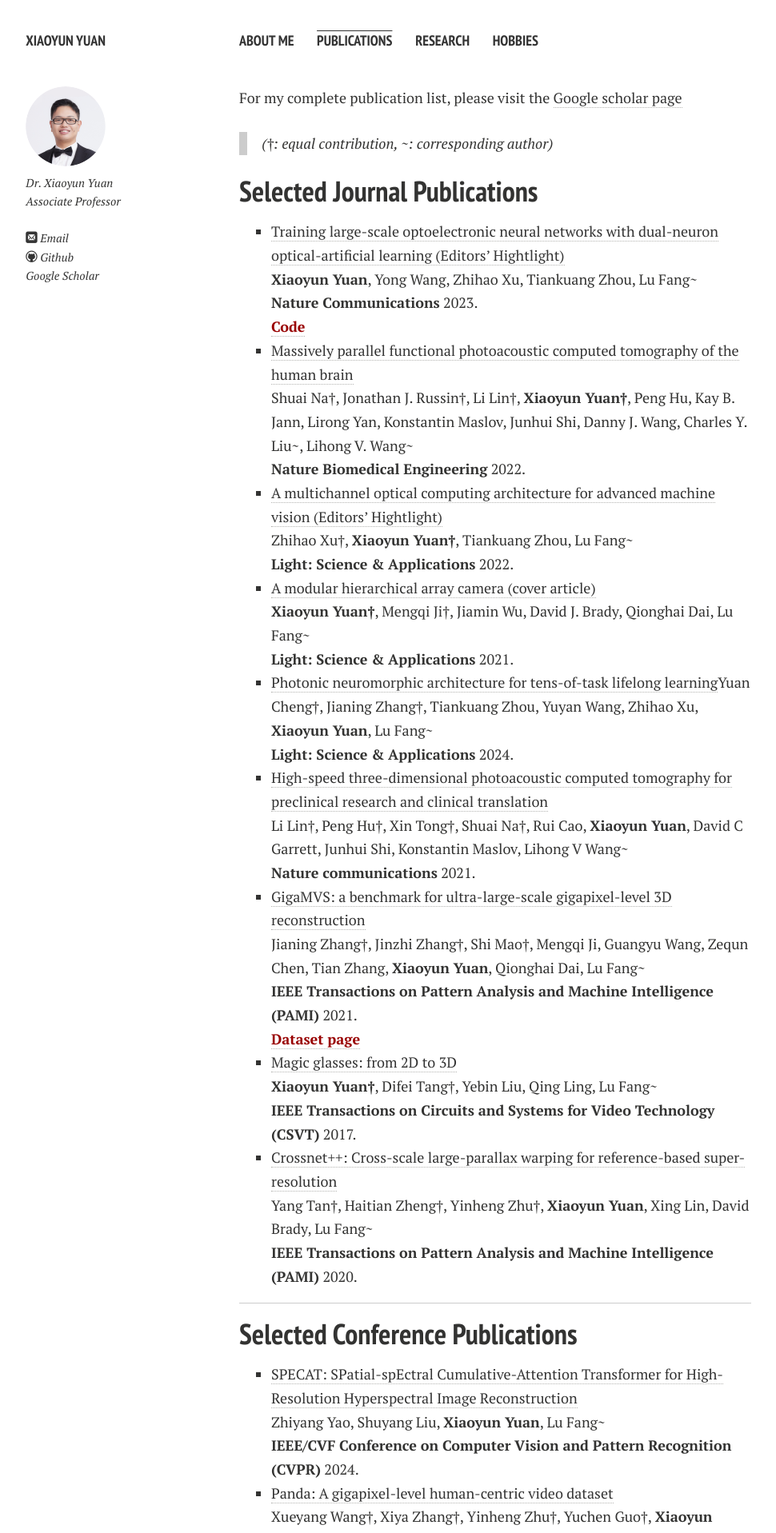
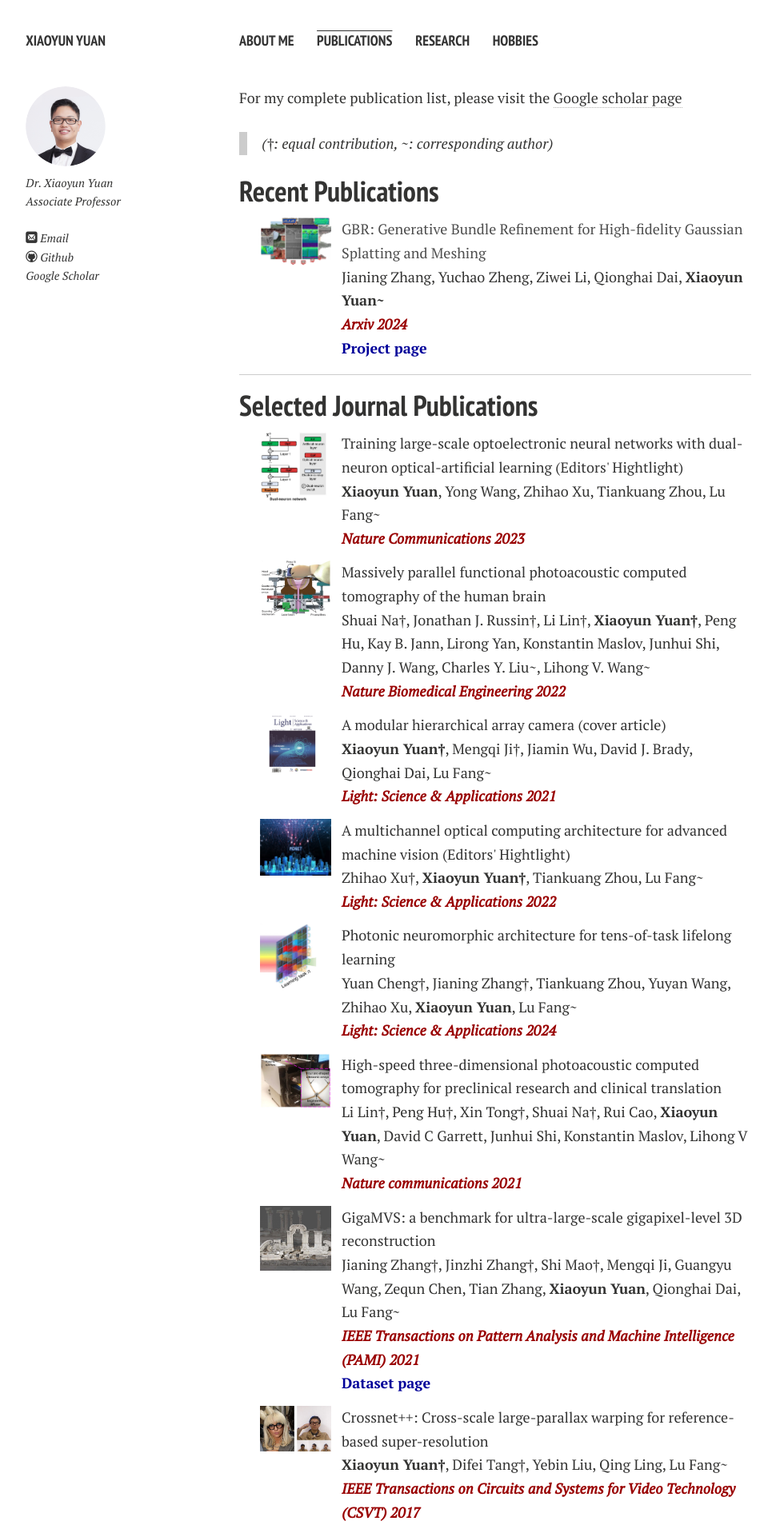
Before and after one commit to yuanxy92/yuanxy92.github.io, a Jekyll site: the page built from publications.md, in a window 1280 px wide. Shown: the top 1917 px of the page at 80% size, without its empty margins (21-991 px from the left). Built offline with Jekyll 4.4.1, drawn with Linux system fonts in a browser that asks for light colours; nearby versions of some CDN libraries; comment, search, counter and statistics services are not loaded; a style sheet for code colours, icons or effects is not loaded; some of the changed text lies outside the part shown.

Commit message:
update publication page

```diff
--- a/publications.md
+++ b/publications.md
@@ -3,58 +3,193 @@ layout: page
 permalink: /publications/index.html
 title: Publications
 ---
+<style>
+.pub_wrapper {
+  display: grid;
+  grid-template-columns: 1fr 4fr;
+  margin-top:2%
+}
+.pub_wrapper img{
+  width: 70%;
+  margin-right:10%
+}
+</style>
 
 For my complete publication list, please visit the [Google scholar page](https://scholar.google.com/citations?user=MrEV0uwAAAAJ&hl=en)
 
 > (†: equal contribution, ~: corresponding author)
 
+## Recent Publications
+<div class="pub_wrapper">
+    <div style="text-align: right">
+        <img src="/mypaper/paper_icon/Arxiv_GBR.jpg" alt="Xiaoyun Yuan">
+    </div>
+    <div style="text-align: left">
+        <a href="">
+        GBR: Generative Bundle Refinement for High-fidelity Gaussian Splatting and Meshing</a><br>
+        Jianing Zhang, Yuchao Zheng, Ziwei Li, Qionghai Dai, <b>Xiaoyun Yuan~</b><br>
+        <b><em><font color="#990000">Arxiv 2024</font></em></b><br>
+        <b><a href="https://gbrnvs.github.io/">
+        <font color="#000099">Project page</font></a></b>
+    </div>
+</div>
+---
+
 ## Selected Journal Publications
 
-- [Training large-scale optoelectronic neural networks with dual-neuron optical-artificial learning (Editors' Hightlight)](https://www.nature.com/articles/s41467-023-42984-y)<br>**Xiaoyun Yuan**, Yong Wang, Zhihao Xu, Tiankuang Zhou, Lu Fang~<br> **Nature Communications** 2023.<br>[**<font color="#990000">Code</font>**](https://github.com/yuanxy92/DANTE)
-- [Massively parallel functional photoacoustic computed tomography of the human brain](https://www.nature.com/articles/s41551-021-00735-8)<br>Shuai Na†, Jonathan J. Russin†, Li Lin†, **Xiaoyun Yuan†**, Peng Hu, Kay B. Jann, Lirong Yan, Konstantin Maslov, Junhui Shi, Danny J. Wang, Charles Y. Liu~, Lihong V. Wang~<br> **Nature Biomedical Engineering** 2022.
-- [A multichannel optical computing architecture for advanced machine vision (Editors' Hightlight)](https://www.nature.com/articles/s41377-022-00945-y)<br>Zhihao Xu†, **Xiaoyun Yuan†**, Tiankuang Zhou, Lu Fang~<br> **Light: Science & Applications** 2022.
-- [A modular hierarchical array camera (cover article)](https://www.nature.com/articles/s41377-021-00485-x)<br>**Xiaoyun Yuan†**, Mengqi Ji†, Jiamin Wu, David J. Brady, Qionghai Dai, Lu Fang~<br> **Light: Science & Applications** 2021.
-- [Photonic neuromorphic architecture for tens-of-task lifelong learning](https://www.nature.com/articles/s41377-024-01395-4)Yuan Cheng†, Jianing Zhang†, Tiankuang Zhou, Yuyan Wang, Zhihao Xu, **Xiaoyun Yuan**, Lu Fang~<br> **Light: Science & Applications** 2024.
-- [High-speed three-dimensional photoacoustic computed tomography for preclinical research and clinical translation](https://www.nature.com/articles/s41467-021-21232-1)<br>Li Lin†, Peng Hu†, Xin Tong†, Shuai Na†, Rui Cao, **Xiaoyun Yuan**, David C Garrett, Junhui Shi, Konstantin Maslov, Lihong V Wang~<br> **Nature communications** 2021.
-- [GigaMVS: a benchmark for ultra-large-scale gigapixel-level 3D reconstruction](https://ieeexplore.ieee.org/abstract/document/9547729)<br>Jianing Zhang†, Jinzhi Zhang†, Shi Mao†, Mengqi Ji, Guangyu Wang, Zequn Chen, Tian Zhang, **Xiaoyun Yuan**, Qionghai Dai, Lu Fang~<br> **IEEE Transactions on Pattern Analysis and Machine Intelligence (PAMI)** 2021.<br>[**<font color="#990000">Dataset page</font>**](https://gigavision.cn/data/news?nav=GigaMVS%20RAWDATA&type=nav&t=1731982252980)
-- [Magic glasses: from 2D to 3D](https://ieeexplore.ieee.org/abstract/document/7457667/)<br>**Xiaoyun Yuan†**, Difei Tang†, Yebin Liu, Qing Ling, Lu Fang~<br> **IEEE Transactions on Circuits and Systems for Video Technology (CSVT)** 2017.
-- [Crossnet++: Cross-scale large-parallax warping for reference-based super-resolution](https://ieeexplore.ieee.org/abstract/document/9099445/)<br>Yang Tan†, Haitian Zheng†, Yinheng Zhu†, **Xiaoyun Yuan**, Xing Lin, David Brady, Lu Fang~<br> **IEEE Transactions on Pattern Analysis and Machine Intelligence (PAMI)** 2020.
+<div class="pub_wrapper">
+    <div style="text-align: right">
+        <img src="/mypaper/paper_icon/nc_2023.jpg">
+    </div>
+    <div style="text-align: left">
+        <a href="https://www.nature.com/articles/s41467-023-42984-y">
+        Training large-scale optoelectronic neural networks with dual-neuron optical-artificial learning (Editors' Hightlight)</a><br>
+        <b>Xiaoyun Yuan</b>, Yong Wang, Zhihao Xu, Tiankuang Zhou, Lu Fang~<br>
+        <b><em><font color="#990000">Nature Communications 2023</font></em></b>
+    </div>
+</div>
+
+<div class="pub_wrapper">
+    <div style="text-align: right">
+        <img src="/mypaper/paper_icon/nbme_2022.jpg">
+    </div>
+    <div style="text-align: left">
+        <a href="https://www.nature.com/articles/s41551-021-00735-8">
+        Massively parallel functional photoacoustic computed tomography of the human brain</a><br>
+        Shuai Na†, Jonathan J. Russin†, Li Lin†, <b>Xiaoyun Yuan†</b>, Peng Hu, Kay B. Jann, Lirong Yan, Konstantin Maslov, Junhui Shi, Danny J. Wang, Charles Y. Liu~, Lihong V. Wang~<br>
+        <b><em><font color="#990000">Nature Biomedical Engineering 2022</font></em></b>
+    </div>
+</div>
+
+<div class="pub_wrapper">
+    <div style="text-align: right">
+      <img src="/mypaper/paper_icon/light_2021.jpg">
+    </div>
+    <div style="text-align: left">
+      <a href="https://www.nature.com/articles/s41377-021-00485-x">
+        A modular hierarchical array camera (cover article)</a><br>
+        <b>Xiaoyun Yuan†</b>, Mengqi Ji†, Jiamin Wu, David J. Brady, Qionghai Dai, Lu Fang~<br>
+        <b><em><font color="#990000">Light: Science & Applications 2021</font></em></b>
+    </div>
+</div>
+
+<div class="pub_wrapper">
+    <div style="text-align: right">
+      <img src="/mypaper/paper_icon/light_2022.jpg">
+    </div>
+    <div style="text-align: left">
+        <a href="https://www.nature.com/articles/s41377-022-00945-y">
+        A multichannel optical computing architecture for advanced machine vision (Editors' Hightlight)</a><br>
+        Zhihao Xu†, <b>Xiaoyun Yuan†</b>, Tiankuang Zhou, Lu Fang~<br>
+        <b><em><font color="#990000">Light: Science & Applications 2022</font></em></b>
+    </div>
+</div>
+
+<div class="pub_wrapper">
+    <div style="text-align: right">
+      <img src="/mypaper/paper_icon/light_2024.jpg">
+    </div>
+    <div style="text-align: left">
+        <a href="https://www.nature.com/articles/s41377-024-01395-4">
+        Photonic neuromorphic architecture for tens-of-task lifelong learning</a><br>
+        Yuan Cheng†, Jianing Zhang†, Tiankuang Zhou, Yuyan Wang, Zhihao Xu, <b>Xiaoyun Yuan</b>, Lu Fang~<br>
+        <b><em><font color="#990000">Light: Science & Applications 2024</font></em></b>
+    </div>
+</div>
+
+<div class="pub_wrapper">
+    <div style="text-align: right">
+      <img src="/mypaper/paper_icon/nc_2021.jpg">
+    </div>
+    <div style="text-align: left">
+        <a href="https://www.nature.com/articles/s41467-021-21232-1">
+        High-speed three-dimensional photoacoustic computed tomography for preclinical research and clinical translation</a><br>
+        Li Lin†, Peng Hu†, Xin Tong†, Shuai Na†, Rui Cao, <b>Xiaoyun Yuan</b>, David C Garrett, Junhui Shi, Konstantin Maslov, Lihong V Wang~<br>
+        <b><em><font color="#990000">Nature communications 2021</font></em></b>
+    </div>
+</div>
+
+<div class="pub_wrapper">
+    <div style="text-align: right">
+      <img src="/mypaper/paper_icon/pami_gigamvs.jpg">
+    </div>
+    <div style="text-align: left">
+        <a href="https://ieeexplore.ieee.org/abstract/document/9547729">
+        GigaMVS: a benchmark for ultra-large-scale gigapixel-level 3D reconstruction</a><br>
+        Jianing Zhang†, Jinzhi Zhang†, Shi Mao†, Mengqi Ji, Guangyu Wang, Zequn Chen, Tian Zhang, <b>Xiaoyun Yuan</b>, Qionghai Dai, Lu Fang~<br>
+        <b><em><font color="#990000">IEEE Transactions on Pattern Analysis and Machine Intelligence (PAMI) 2021</font></em></b><br>
+        <b><a href="https://gigavision.cn/data/news?nav=GigaMVS%20RAWDATA&type=nav&t=1731982252980">
+        <font color="#000099">Dataset page</font></a></b>
+    </div>
+</div>
+
+<div class="pub_wrapper">
+    <div style="text-align: right">
+      <img src="/mypaper/paper_icon/csvt_2017.jpg">
+    </div>
+    <div style="text-align: left">
+        <a href="https://ieeexplore.ieee.org/abstract/document/9547729">
+        Crossnet++: Cross-scale large-parallax warping for reference-based super-resolution</a><br>
+        <b>Xiaoyun Yuan†</b>, Difei Tang†, Yebin Liu, Qing Ling, Lu Fang~<br>
+        <b><em><font color="#990000">IEEE Transactions on Circuits and Systems for Video Technology (CSVT) 2017</font></em></b>
+    </div>
+</div>
 
 ---
 
 ## Selected Conference Publications
 
-- [SPECAT: SPatial-spEctral Cumulative-Attention Transformer for High-Resolution Hyperspectral Image Reconstruction](https://openaccess.thecvf.com/content/CVPR2024/html/Yao_SPECAT_SPatial-spEctral_Cumulative-Attention_Transformer_for_High-Resolution_Hyperspectral_Image_Reconstruction_CVPR_2024_paper.html)<br>Zhiyang Yao, Shuyang Liu, **Xiaoyun Yuan**, Lu Fang~<br> **IEEE/CVF Conference on Computer Vision and Pattern Recognition (CVPR)** 2024.
+<div class="pub_wrapper">
+    <div style="text-align: right">
+      <img src="/mypaper/paper_icon/cvpr_panda.jpg">
+    </div>
+    <div style="text-align: left">
+        <a href="https://openaccess.thecvf.com/content_CVPR_2020/html/Wang_PANDA_A_Gigapixel-Level_Human-Centric_Video_Dataset_CVPR_2020_paper.html">
+        Multiscale-vr: Multiscale gigapixel 3d panoramic videography for virtual reality</a><br>
+        Xueyang Wang†, Xiya Zhang†, Yinheng Zhu†, Yuchen Guo†, <b>Xiaoyun Yuan</b>, Liuyu Xiang, Zerun Wang, Guiguang Ding, David Brady, Qionghai Dai, Lu Fang~<br>
+        <b><em><font color="#990000">IEEE/CVF Conference on Computer Vision and Pattern Recognition (CVPR) 2020</font></em></b><br>
+        <b><a href="https://gigavision.cn/data/news?nav=DataSet%20Panda&type=nav&t=1731982080864">
+        <font color="#000099">Dataset page</font></a></b>
+    </div>
+</div>
+
+<div class="pub_wrapper">
+    <div style="text-align: right">
+      <img src="/mypaper/paper_icon/iccp_2020.jpg">
+    </div>
+    <div style="text-align: left">
+        <a href="https://openaccess.thecvf.com/content/CVPR2024/html/Yao_SPECAT_SPatial-spEctral_Cumulative-Attention_Transformer_for_High-Resolution_Hyperspectral_Image_Reconstruction_CVPR_2024_paper.html">
+        Multiscale-vr: Multiscale gigapixel 3d panoramic videography for virtual reality</a><br>
+        Jianing Zhang†, Tianyi Zhu†, Anke Zhang†, <b>Xiaoyun Yuan†</b>, Zihan Wang, Sebastian Beetschen, Lan Xu, Xing Lin, Qionghai Dai, Lu Fang~<br>
+        <b><em><font color="#990000">IEEE International Conference on Computational Photography (ICCP) 2020</font></em></b>
+    </div>
+</div>
+
+<div class="pub_wrapper">
+    <div style="text-align: right">
+      <img src="/mypaper/paper_icon/iccp_2017.jpg">
+    </div>
+    <div style="text-align: left">
+        <a href="https://openaccess.thecvf.com/content/CVPR2024/html/Yao_SPECAT_SPatial-spEctral_Cumulative-Attention_Transformer_for_High-Resolution_Hyperspectral_Image_Reconstruction_CVPR_2024_paper.html">
+        Multiscale gigapixel video: A cross resolution image matching and warping approach</a><br>
+        <b>Xiaoyun Yuan</b>, Lu Fang~, Qionghai Dai, David J Brady, Yebin Liu~<br>
+        <b><em><font color="#990000">IEEE International Conference on Computational Photography (ICCP) 2017</font></em></b>
+    </div>
+</div>
+
+<div class="pub_wrapper">
+    <div style="text-align: right">
+      <img src="/mypaper/paper_icon/cvpr_2024.jpg">
+    </div>
+    <div style="text-align: left">
+        <a href="https://openaccess.thecvf.com/content/CVPR2024/html/Yao_SPECAT_SPatial-spEctral_Cumulative-Attention_Transformer_for_High-Resolution_Hyperspectral_Image_Reconstruction_CVPR_2024_paper.html">
+        SPECAT: SPatial-spEctral Cumulative-Attention Transformer for High-Resolution Hyperspectral Image Reconstruction</a><br>
+        Zhiyang Yao, Shuyang Liu, <b>Xiaoyun Yuan</b>, Lu Fang~<br>
+        <b><em><font color="#990000">IEEE/CVF Conference on Computer Vision and Pattern Recognition (CVPR) 2024</font></em></b>
+    </div>
+</div>
+
+<!-- - [SPECAT: SPatial-spEctral Cumulative-Attention Transformer for High-Resolution Hyperspectral Image Reconstruction](https://openaccess.thecvf.com/content/CVPR2024/html/Yao_SPECAT_SPatial-spEctral_Cumulative-Attention_Transformer_for_High-Resolution_Hyperspectral_Image_Reconstruction_CVPR_2024_paper.html)<br>Zhiyang Yao, Shuyang Liu, **Xiaoyun Yuan**, Lu Fang~<br> **IEEE/CVF Conference on Computer Vision and Pattern Recognition (CVPR)** 2024.
 - [Panda: A gigapixel-level human-centric video dataset](https://openaccess.thecvf.com/content_CVPR_2020/html/Wang_PANDA_A_Gigapixel-Level_Human-Centric_Video_Dataset_CVPR_2020_paper.html)<br>Xueyang Wang†, Xiya Zhang†, Yinheng Zhu†, Yuchen Guo†, **Xiaoyun Yuan**, Liuyu Xiang, Zerun Wang, Guiguang Ding, David Brady, Qionghai Dai, Lu Fang~<br> **IEEE/CVF Conference on Computer Vision and Pattern Recognition (CVPR)** 2020.<br>[**<font color="#990000">Dataset page</font>**](https://gigavision.cn/data/news?nav=DataSet%20Panda&type=nav&t=1731982080864)
 - [Multiscale-vr: Multiscale gigapixel 3d panoramic videography for virtual reality](https://ieeexplore.ieee.org/abstract/document/9105244)<br>Jianing Zhang†, Tianyi Zhu†, Anke Zhang†, **Xiaoyun Yuan†**, Zihan Wang, Sebastian Beetschen, Lan Xu, Xing Lin, Qionghai Dai, Lu Fang~<br> **IEEE International Conference on Computational Photography (ICCP)** 2020.
-- [Multiscale gigapixel video: A cross resolution image matching and warping approach](https://ieeexplore.ieee.org/abstract/document/7951481)<br>**Xiaoyun Yuan**, Lu Fang~, Qionghai Dai, David J Brady, Yebin Liu~<br> **IEEE International Conference on Computational Photography (ICCP)** 2017.
-
-<!-- ## Ongoing Project
-
-- Intelligent Communication Systems for Internet of Everything (Supervised by [Prof. Özgür Akan](https://www.eng.cam.ac.uk/profiles/oba21))
-
-To match the ubiquitous connectivity and heterogeneous networking characteristics of the universe, IoE also integrates new IoXs into its framework. **Internet of Nano Things (IoNT)**, for example, is poised to increase the resolution of cyber-physical interfaces and bring connectivity into uncharted territories, e.g., inside the human body, with the networks of smart biological agents. **Internet of People and Senses (IoPS)**, as another example, refers to the conceptual transfer of information and even skills between humans besides the nonverbal communication of senses, e.g., olfaction and gustation. We aim to design and implement new intelligent communication techniques for the **Internet of Everything**.
-
-<br>
-
---- -->
-
-<!-- ## Degree Thesis
-
-- [Hybrid Detection Mechanism for Spoofing Attacks in Bluetooth Low Energy Networks](https://caihanlin.com/mypaper/thesis/UG-thesis.pdf)<br>**Hanlin Cai** (Advisor: Zhezhuang Xu). **Best Bachelor Thesis Award** (Top 1/300).<br>Proposal paper has been accepted by AAAI 2024<br>Expect to submit a long paper to KDD 2024.
-
-- [Industrial Inspection System based on Intelligent IoT and Bionic Quadruped Robot](https://caihanlin.com/mypaper/thesis/IP-report.pdf)<br>**Hanlin Cai** (Advisor: Zhezhuang Xu, Yuxiong Xia). Junior-year Intern Program.<br>Industrial Placement at China Huading Tech and IIoT Lab<br>
-
-  <br>
-
----
-
-## Early Project
-
-- [Proposal: Securing Billion Bluetooth Devices leveraging Learning-based Techniques](https://ojs.aaai.org/index.php/AAAI/article/view/30544)<br>*Final year project (FYP).*<br>**Hanlin Cai** (Advisors: Zhezhuang Xu, Tozammel Hossain)<br>The 38th Annual AAAI Conference on Artificial Intelligence (AAAI 2024), Undergraduate Consortium.<br>Vancouver, Canada. February, 2024.
-
-- Optimizing Traffic Sign Detection System Using Deep Residual Neural Networks Combined with Analytic Hierarchy Process Model<br>*Junior-year course design.*<br>**Hanlin Cai**, Zheng Li, Jiaqi Hu, Wei Hong Lim, Sew Sun Tiang, Mastaneh Mokayef, Chin Hong Wong<br>The 28th International Conference on Artificial Life and Robotics.<br>Beppu, Japan. February, 2023.<br>Recommended for expanding publication in the Journal of Advances in Artificial Life Robotics (EI Compendex).
-
-- An IoT Garbage Monitoring System for Effective Garbage Management<br>*First-year course design.*<br>**Hanlin Cai**, Jiaqi Hu, Zheng Li, Wei Hong Lim, Mastaneh Mokayef, Chin Hong Wong<br>The 4th International Conference on Computer Engineering, Network and Intelligent Multimedia<br>Surabaya, Indonesia. November, 2022 (EI Compendex).<br>
-
-  <br> -->
+- [Multiscale gigapixel video: A cross resolution image matching and warping approach](https://ieeexplore.ieee.org/abstract/document/7951481)<br>**Xiaoyun Yuan**, Lu Fang~, Qionghai Dai, David J Brady, Yebin Liu~<br> **IEEE International Conference on Computational Photography (ICCP)** 2017. -->
```
Also changed, not shown: index.md (+1 -0 lines), mypaper/paper_icon/Arxiv_GBR.jpg (added), mypaper/paper_icon/csvt_2017.jpg (added), mypaper/paper_icon/cvpr_2024.jpg (added), mypaper/paper_icon/cvpr_panda.jpg (added), mypaper/paper_icon/iccp_2017.jpg (added), mypaper/paper_icon/iccp_2020.jpg (added), mypaper/paper_icon/light_2021.jpg (added), mypaper/paper_icon/light_2022.jpg (added), mypaper/paper_icon/light_2024.jpg (added), mypaper/paper_icon/nbme_2022.jpg (added), mypaper/paper_icon/nc_2021.jpg (added), mypaper/paper_icon/nc_2023.jpg (added), mypaper/paper_icon/pami_gigamvs.jpg (added).
